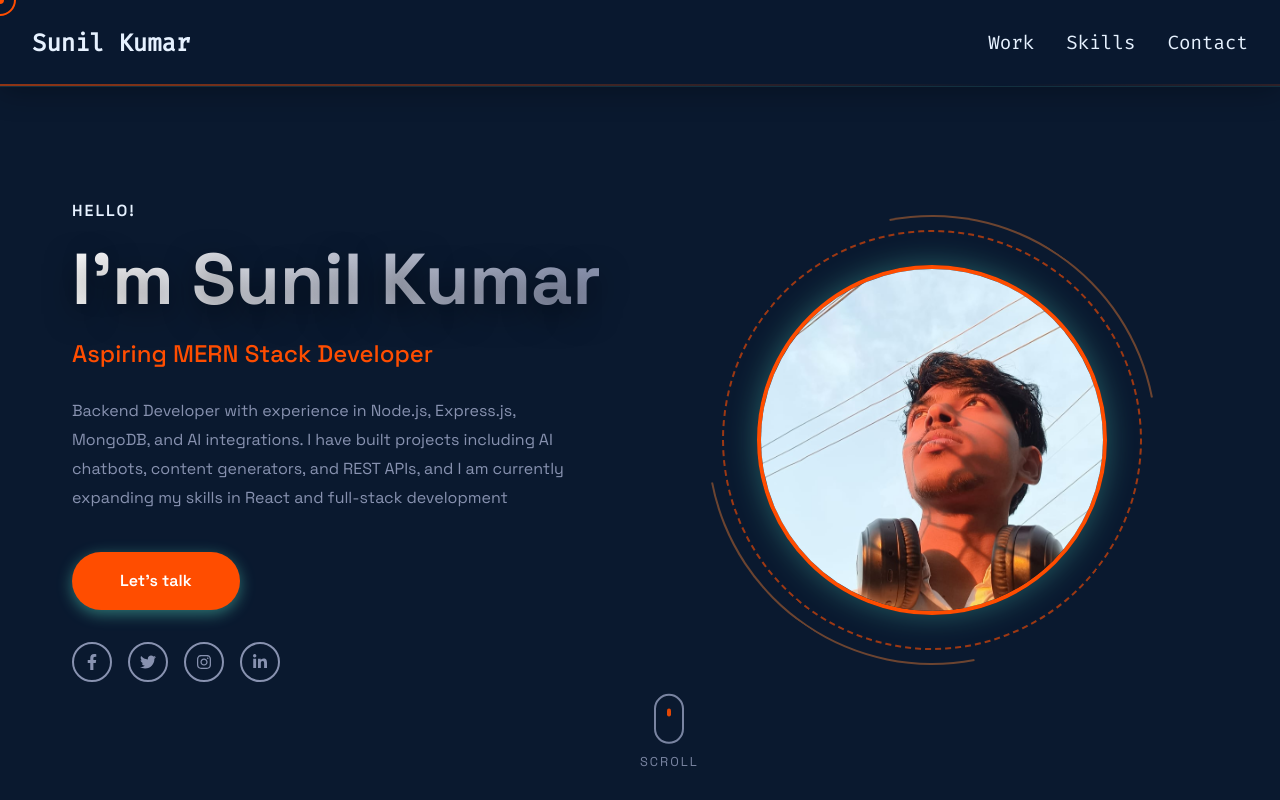
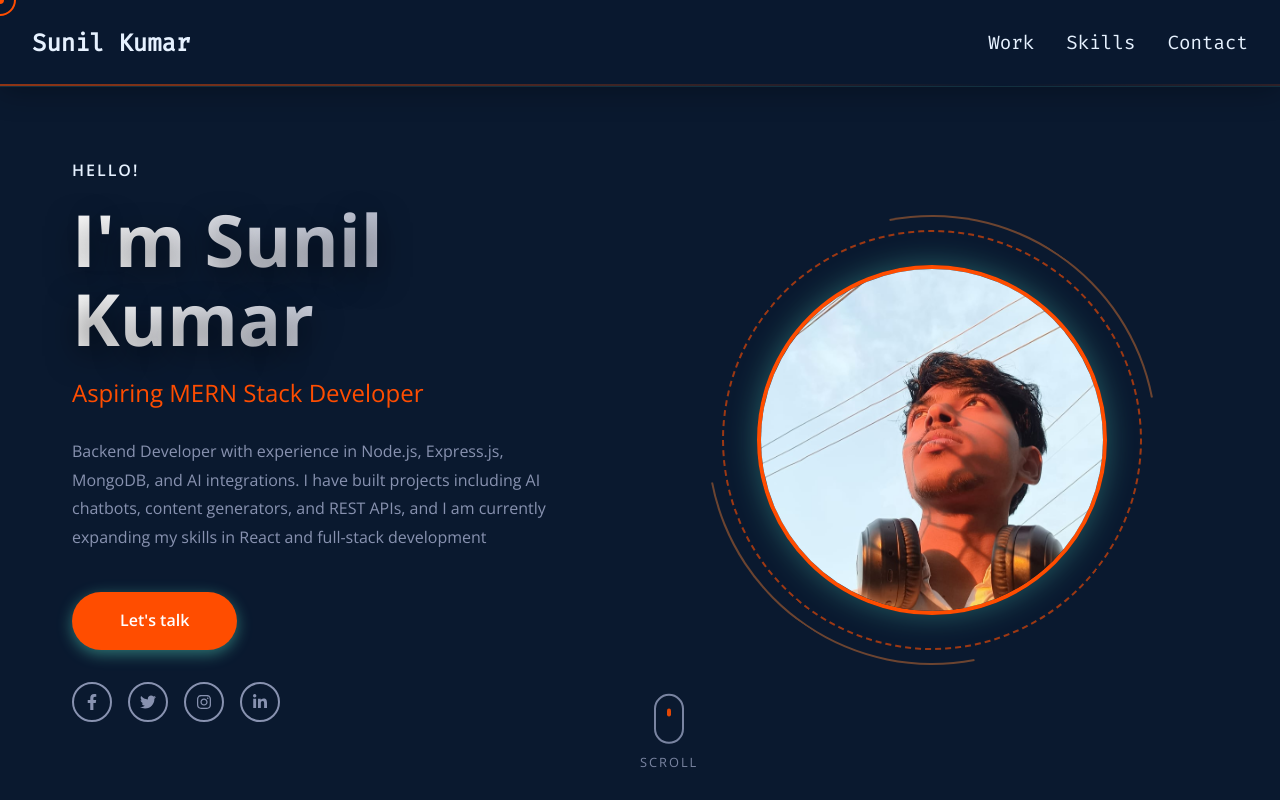
Before and after one commit to sunilkumar25kush/portfolio, a React (Vite) app: page / in a window 1280 px wide. Shown: the top 800 px of the page. Built offline with nearby package versions, Linux system fonts and the light colour scheme.

Commit message:
Replace font with Open Sans from Google Fonts

```diff
--- a/src/index.css
+++ b/src/index.css
@@ -1,5 +1,4 @@
-@import url('https://fonts.googleapis.com/css2?family=Poppins:wght@300;400;600;700&family=Fira+Code&display=swap');
-@import url('https://fonts.googleapis.com/css2?family=Space+Grotesk:wght@300;400;500;600;700&display=swap');
+@import url('https://fonts.googleapis.com/css2?family=Open+Sans:wght@300;400;600;700&family=Fira+Code&display=swap');
 
 :root {
   /* Cyber Navy Palette */
@@ -22,8 +21,7 @@
   /* Slate */
 
   --font-mono: 'Fira Code', monospace;
-  --font-sans: 'Space Grotesk', sans-serif;
-  /* Tech-focused font */
+  --font-sans: 'Open Sans', sans-serif;
 
   --glass-bg: rgba(10, 25, 47, 0.85);
   --glass-border: rgba(100, 255, 218, 0.1);
```
